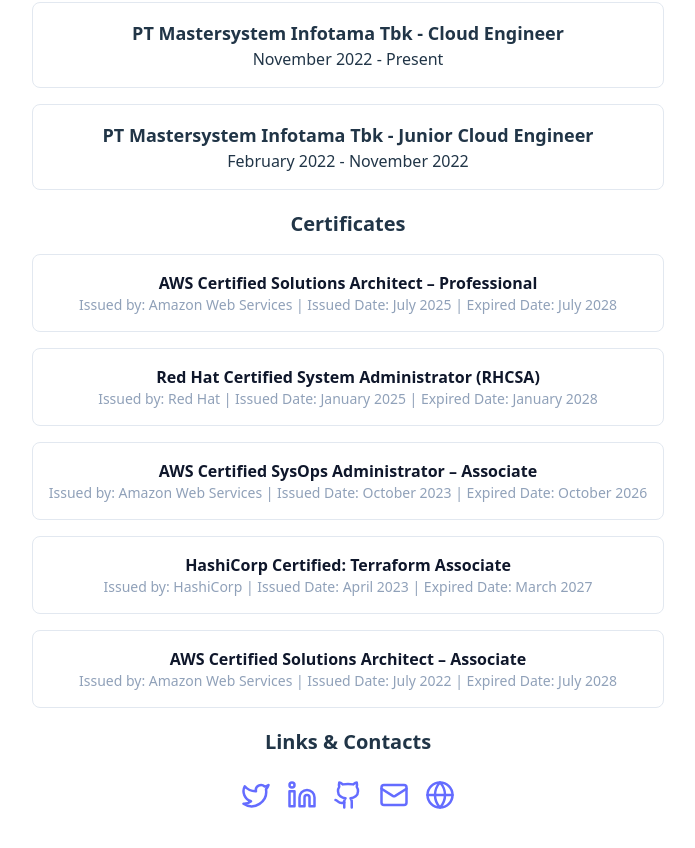
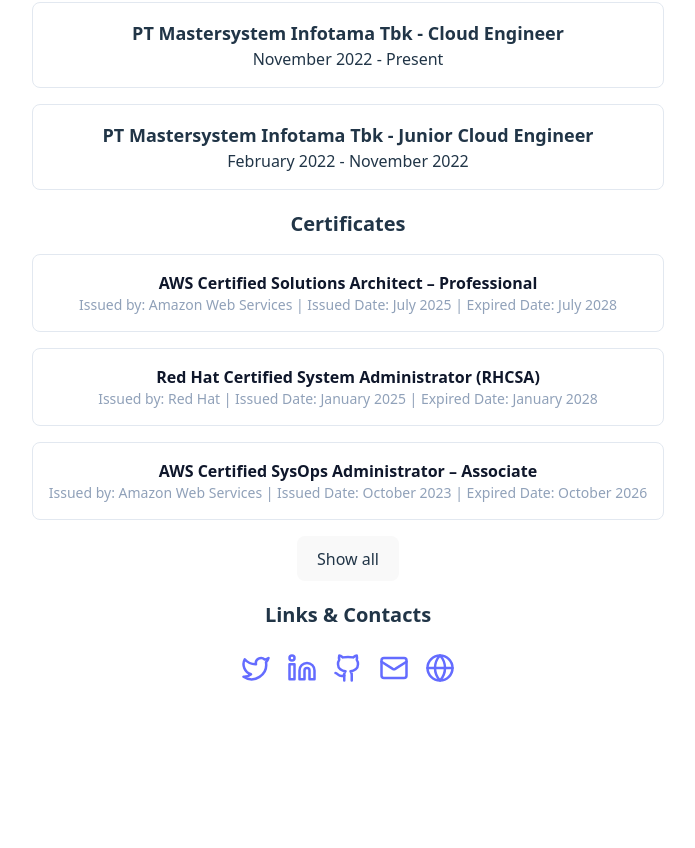
Before and after one commit to black0803/my-homepage-react-spa, a React (Vite) app: page / in a window 1280 px wide. Shown: the part 532-1380 px from the top of the page, without its empty margins (292-987 px from the left). After the commit the page ends 1283 px from the top, so only its background shows below. Built offline with nearby package versions, Linux system fonts and the light colour scheme.

Commit message:
Add expand/show less on several array based components to scale view

```diff
--- a/src/components/Certificates.tsx
+++ b/src/components/Certificates.tsx
@@ -1,15 +1,17 @@
 import type { cert } from "../data/cert.ts";
+import { useState } from "react";
+
 
 interface CertificatesProps {
     certs: cert[];
 }
 
 export function Certificates({certs}: CertificatesProps) {
+    const [state, setState] = useState<number>(0);
     return (
         <section className="mt-5 mb-5">
             <h3 className="text-xl font-bold mb-4">Certificates</h3>
-            {certs.map(cert => (
-
+            {certs.length <= 3 && certs.map(cert => (
             <div key={cert.name} className="mt-4 mb-4 block p-4 rounded-lg border border-slate-200 dark:border-slate-800 hover:border-indigo-500 transition-all bg-white dark:bg-slate-900 group">
                 <h4 className="font-semibold text-slate-900 dark:text-slate-100 break-words">
                     {cert.name}
@@ -19,6 +21,32 @@
                 </p>
             </div>
             ))}
+            {certs.length > 3 && state === 0 && certs.slice(0,3).map(cert => (
+            <div key={cert.name} className="mt-4 mb-4 block p-4 rounded-lg border border-slate-200 dark:border-slate-800 hover:border-indigo-500 transition-all bg-white dark:bg-slate-900 group">
+                <h4 className="font-semibold text-slate-900 dark:text-slate-100 break-words">
+                    {cert.name}
+                </h4>
+                <p className="text-sm text-slate-400" >
+                    Issued by: {cert.issuer} | Issued Date: {cert.issued_date} | Expired Date: {cert.expired_date}
+                </p>
+            </div>
+            ))}
+            {certs.length > 3 && state === 1 && certs.map(cert => (
+            <div key={cert.name} className="mt-4 mb-4 block p-4 rounded-lg border border-slate-200 dark:border-slate-800 hover:border-indigo-500 transition-all bg-white dark:bg-slate-900 group">
+                <h4 className="font-semibold text-slate-900 dark:text-slate-100 break-words">
+                    {cert.name}
+                </h4>
+                <p className="text-sm text-slate-400" >
+                    Issued by: {cert.issuer} | Issued Date: {cert.issued_date} | Expired Date: {cert.expired_date}
+                </p>
+            </div>
+            ))}
+            {certs.length > 3 && state === 0 &&
+                <button onClick={() => setState(1)}>Show all</button>
+            }
+            {certs.length > 3 && state === 1 &&
+                <button onClick={() => setState(0)}>Show less</button>
+            }
       </section>
     )
 }
--- a/src/components/Experience.tsx
+++ b/src/components/Experience.tsx
@@ -1,19 +1,39 @@
 import type { Experience } from "../data/cv.ts";
+import { useState } from "react";
 
 interface ExperienceProps {
     experience: Experience[];
 }
 
 export function Experience({experience}: ExperienceProps) {
+    const [state, setState] = useState<number>(0);
     return (
         <section className="mt-5">
             <h3 className="text-xl font-bold">Work History</h3>
-            {experience.map(job => (
+            {experience.length <= 3 && experience.map(job => (
             <div key={job.company} className="mt-4 mb-4 block p-4 rounded-lg border border-slate-200 dark:border-slate-800 hover:border-indigo-500 transition-all bg-white dark:bg-slate-900 group break-words">
                 <h4 className="text-lg font-semibold">{job.company} - {job.position}</h4>
                 <span>{job.duration}</span>
             </div>
             ))}
+            {experience.length > 3 && state === 0 && experience.slice(0,3).map(job => (
+            <div key={job.company} className="mt-4 mb-4 block p-4 rounded-lg border border-slate-200 dark:border-slate-800 hover:border-indigo-500 transition-all bg-white dark:bg-slate-900 group break-words">
+                <h4 className="text-lg font-semibold">{job.company} - {job.position}</h4>
+                <span>{job.duration}</span>
+            </div>
+            ))}
+            {experience.length > 3 && state === 1 && experience.map(job => (
+            <div key={job.company} className="mt-4 mb-4 block p-4 rounded-lg border border-slate-200 dark:border-slate-800 hover:border-indigo-500 transition-all bg-white dark:bg-slate-900 group break-words">
+                <h4 className="text-lg font-semibold">{job.company} - {job.position}</h4>
+                <span>{job.duration}</span>
+            </div>
+            ))}
+            {experience.length > 3 && state === 0 &&
+                <button onClick={() => setState(1)}>Show all</button>
+            }
+            {experience.length > 3 && state === 1 &&
+                <button onClick={() => setState(0)}>Show less</button>
+            }
       </section>
     )
 }
```
